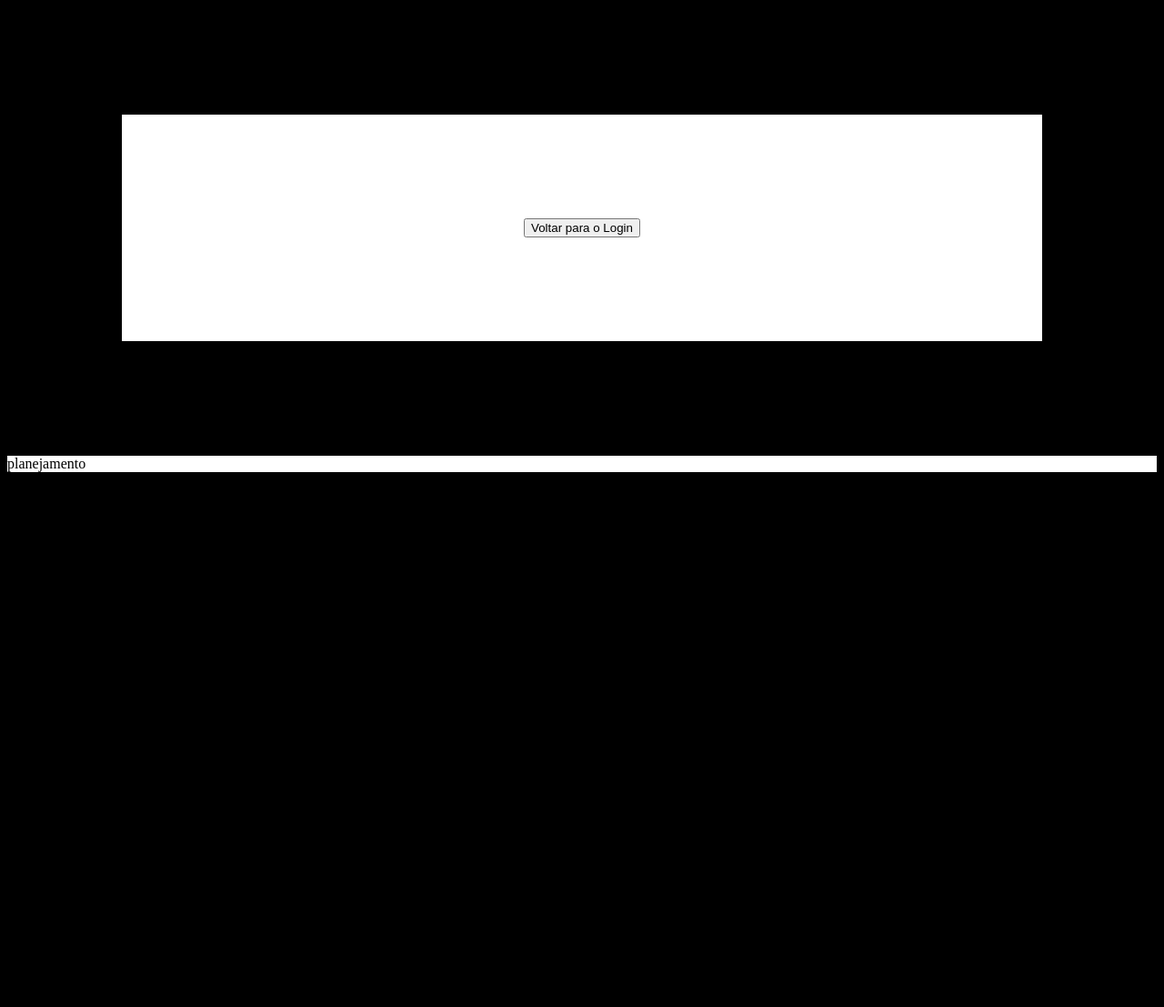
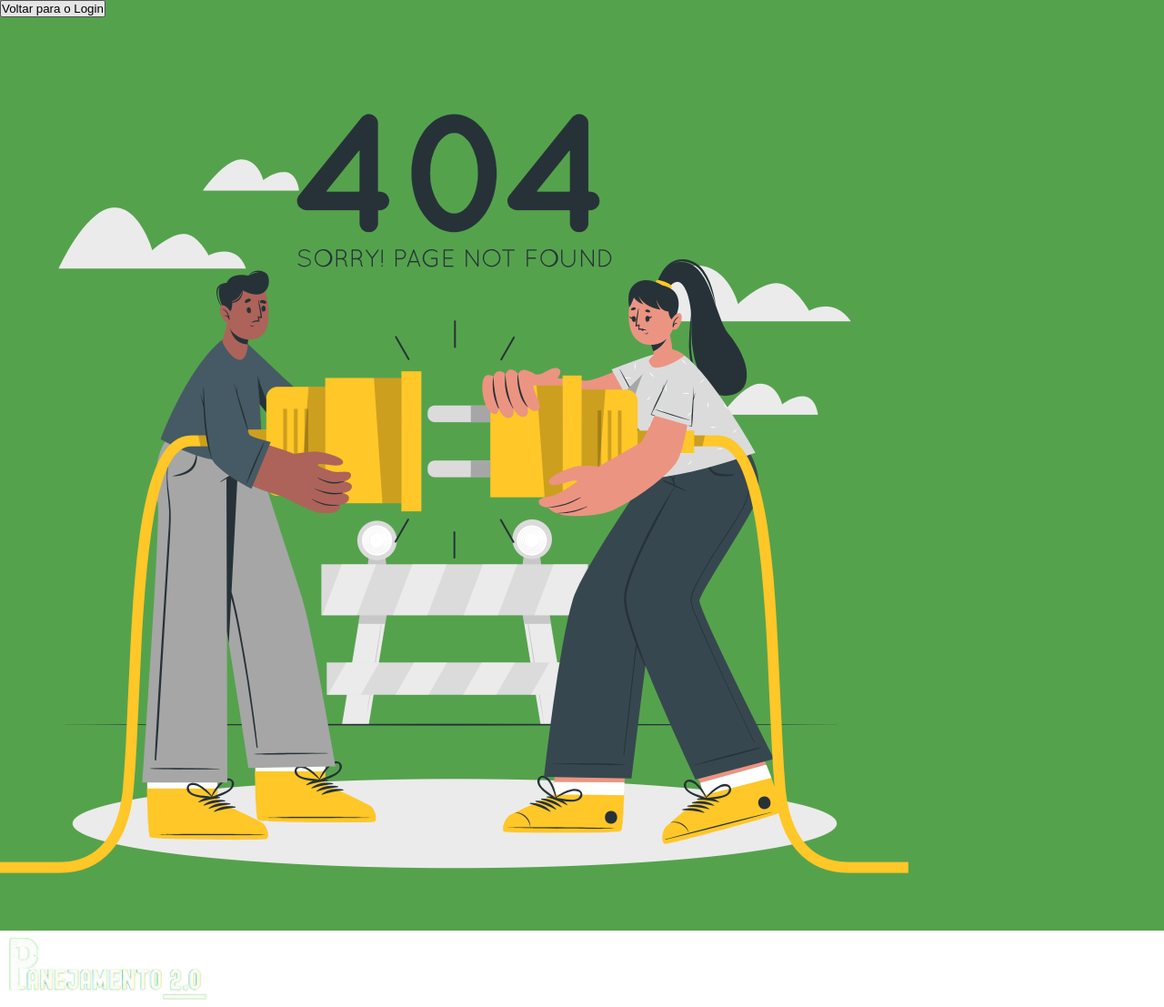
Before and after one commit to UlissesRFk/PLANEJAMENTO-2.0, a Laravel app: page /1 in a window 1280 px wide. Shown: the whole page at 91% size. Before the commit the page ends 519 px from the top, so only its background shows below. Run offline with Laravel 12, Linux system fonts and the light colour scheme.

Commit message:
Fallback namnam

```diff
--- a/app/Http/Controllers/login.php
+++ b/app/Http/Controllers/login.php
@@ -24,10 +24,10 @@ class login extends Controller
         if($pessoa && password_verify($request->senha, $pessoa->senha)){
             $tipo = $pessoa->tipo;
             if($tipo == 0){
-                return view('InicioAluno', ['pessoa' => $pessoa]);
+                return view('aluno.InicioAluno', ['pessoa' => $pessoa]);
             }
             elseif($tipo == 1){
-                return view('InicioProfessor', ['pessoa' => $pessoa]);
+                return view('professor.InicioProfessor', ['pessoa' => $pessoa]);
         }
         }else{
             $mensagemErro = "Sua senha ou o seu E-mail está errado!";
--- a/resources/views/fallback.blade.php
+++ b/resources/views/fallback.blade.php
@@ -6,27 +6,45 @@
     <title>Document</title>
 
 <style>
-   body{
-    background-color:  black;
-   }
-   footer{
-    background-color: white;
-   }
-   .h{
-    background-color: white;
-    text-align: center;
-    padding: 9%;
-    margin: 10%;
-   }
+    * {
+        padding: 0;
+        margin: 0;
+    }
+     .fallback{
+        background-color: #55A24D;
+     }
+     .img-erro{
+        width:1000px;
+        max-width: 100%;
+        height: auto;
+     }
+     .img-footer{
+        height:80px;
+     }
+     footer{
+        background: white;
+        width: 100%;
+        height: 50px;
+        position: absolute;
+     }
+     .botão{
+        width: 250px;
+     }
 </style>
 </head>
 <body>
-    <div class="h">
 
-  <button type="button" class="btn btn-secondary" data-dismiss="modal" onclick="window.location.href='{{ route('login') }}'">Voltar para o Login</button>
+<div class="fallback">
+    <div class="botão">
+     <button type="button" class="btn btn-secondary" data-dismiss="modal" onclick="window.location.href='{{ route('login') }}'">Voltar para o Login</button>
+    </div>
+    <img class="img-erro" src="{{asset('img/404 Error.png')}}">
 </div>
+
 <footer>
-    planejamento
+    <img class="img-footer" src="{{asset('img/planejamneto_footer.png')}}">
 </footer>
+
 </body>
+
 </html>
```
Also changed, not shown: public/img/404 Error.png (added), public/img/planejamneto_footer.png (added), resources/views/aluno/InicioAluno.blade.php (renamed from resources/views/InicioAluno.blade.php), resources/views/professor/InicioProfessor.blade.php (renamed from resources/views/InicioProfessor.blade.php), 2 other files.
